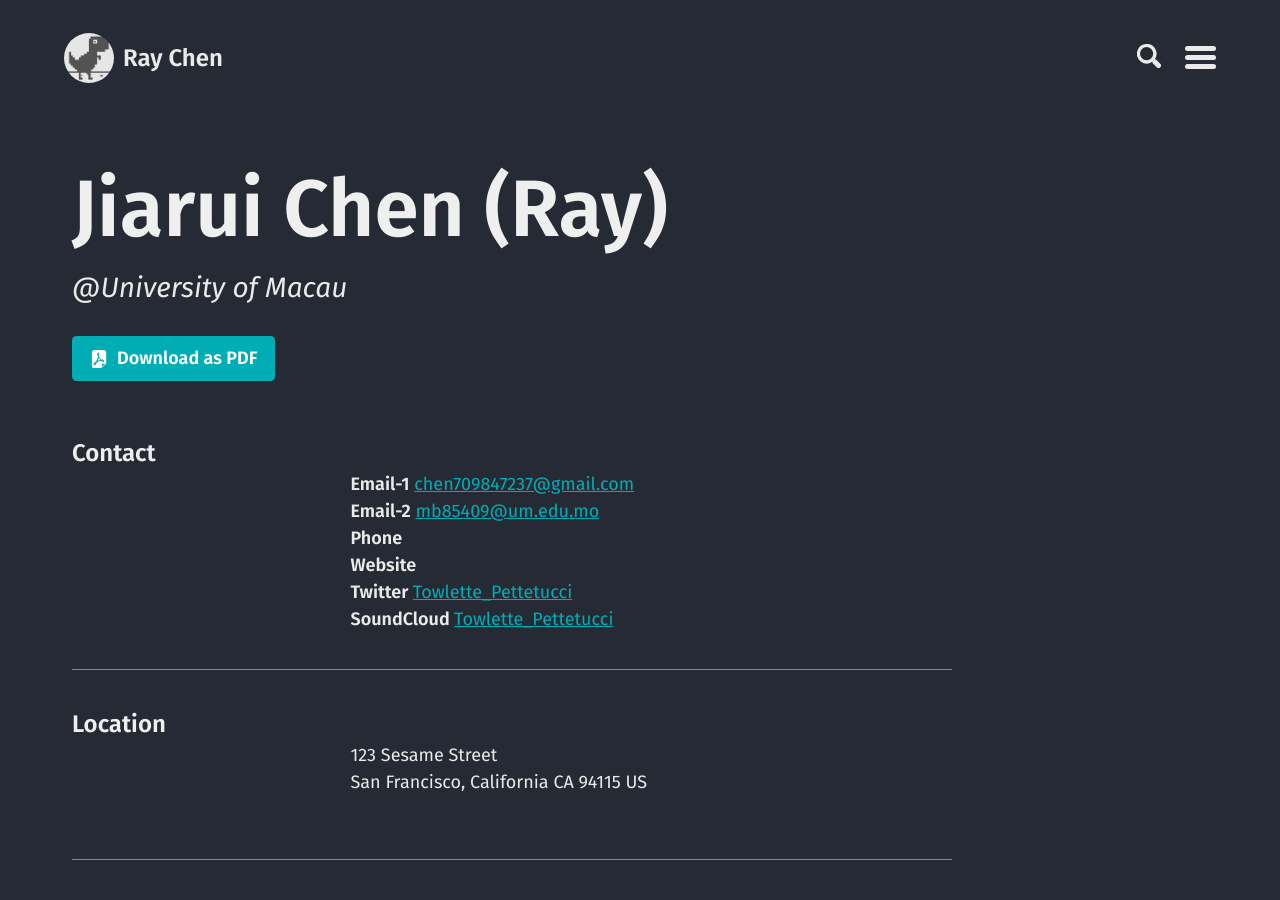
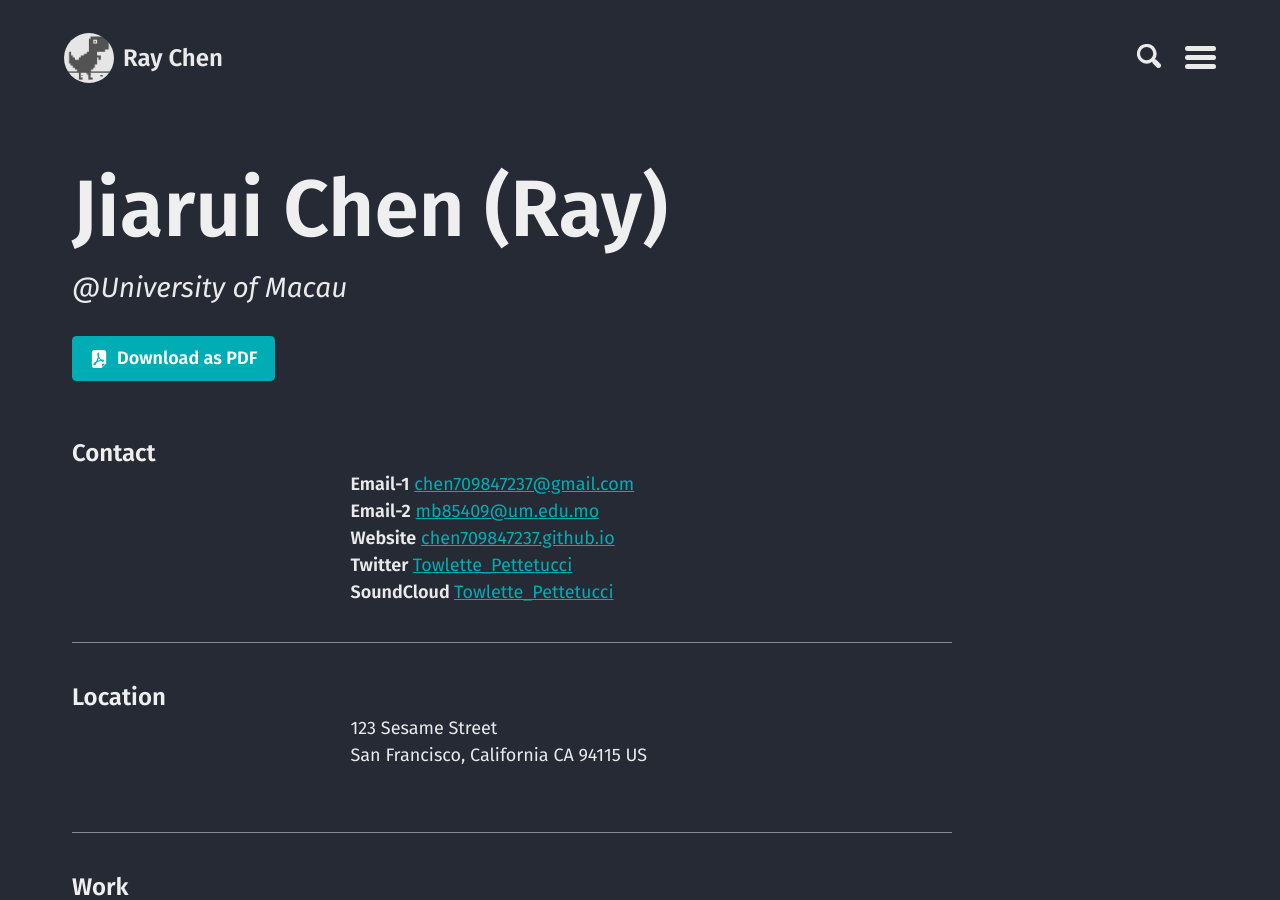
Before and after one commit to chen709847237/chen709847237, a Jekyll site: the page built from cv.md, in a window 1280 px wide and 900 px high. Built offline with Jekyll 4.4.1, drawn with Linux system fonts in a browser that asks for light colours.

Commit message:
Update cv.json

```diff
--- a/_data/cv.json
+++ b/_data/cv.json
@@ -5,8 +5,8 @@
     "picture": "",
     "email1": "chen709847237@gmail.com",
     "email2": "mb85409@um.edu.mo",
-    "phone": "",
-    "website": "",
+    "phone": ,
+    "website": "chen709847237.github.io",
     "summary": "",
     "location": {
       "address": "123 Sesame Street",
```
